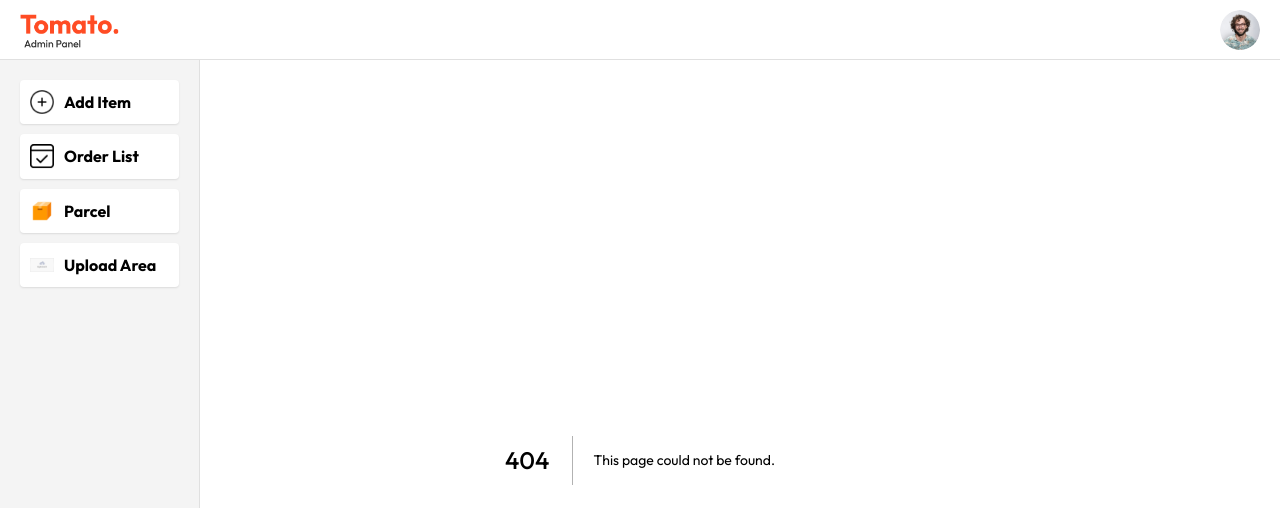
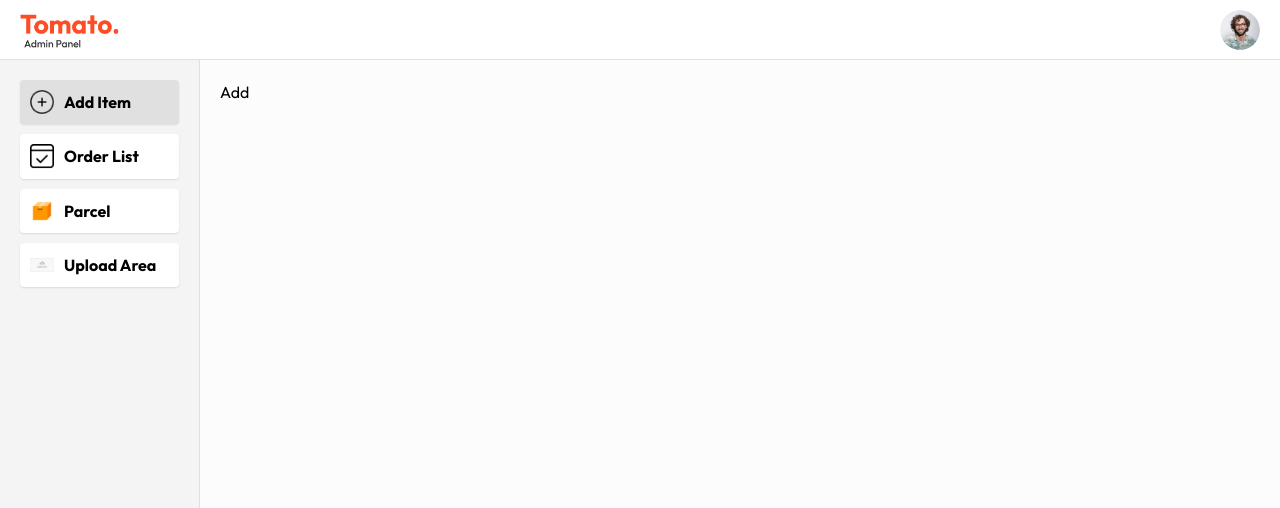
Before and after one commit to saurav-ghimire/Food-Delivery-App-Backend-Node-Express-MongoDB, a Next.js app in the folder admin/: page /add in a window 1280 px wide. Before the commit this address had no page. Shown: the top 508 px of the page. Built offline with nearby package versions, Linux system fonts and the light colour scheme.

Commit message:
Sidebar and navbar created

```diff
--- /dev/null
+++ b/admin/app/(pages)/add/page.jsx
@@ -0,0 +1,9 @@
+function Add() {
+  return (
+    <div>
+      <h2>Add</h2>
+    </div>
+   );
+}
+
+export default Add;
--- /dev/null
+++ b/admin/app/(pages)/list/page.jsx
@@ -0,0 +1,9 @@
+function List() {
+  return (
+    <div>
+      <h2>List Page</h2>
+    </div>
+   );
+}
+
+export default List;
--- /dev/null
+++ b/admin/app/(pages)/order/page.jsx
@@ -0,0 +1,5 @@
+function Order() {
+  return ( "Order" );
+}
+
+export default Order;
--- a/admin/app/component/sidebar/Sidebar.css
+++ b/admin/app/component/sidebar/Sidebar.css
@@ -7,9 +7,6 @@
   background-color: #f4f4f4;
   padding: 20px;
   border-right: 1px solid #e0e0e0;
-  position: fixed;
-  top: 60px;
-  left: 0;
 }
 
 .sidebar-item {
@@ -27,6 +24,10 @@
   background-color: #e0e0e0;
 }
 
+.sidebar-item.active {
+  background-color: #e0e0e0;
+}
+
 .sidebar-item img {
   margin-right: 10px;
 }
--- a/admin/app/component/sidebar/Sidebar.jsx
+++ b/admin/app/component/sidebar/Sidebar.jsx
@@ -1,19 +1,30 @@
-// components/sidebar/Sidebar.js
+
+"use client"
 import { assets } from '@/app/assets/assets';
 import './Sidebar.css';
 import Image from 'next/image';
+import Link from 'next/link';
+import { usePathname } from 'next/navigation';
+
 
 function Sidebar() {
+  const path  = usePathname();
   return (
     <aside className="sidebar">
-      <div className="sidebar-item">
-        <Image src={assets.add_icon} alt="Add" width={24} height={24} />
-        <span>Add Item</span>
-      </div>
-      <div className="sidebar-item">
+
+      <Link href="/add">
+        <div className={`sidebar-item ${path === '/add' ? 'active' : ''}`}>
+          <Image src={assets.add_icon} alt="Add" width={24} height={24} />
+          <span>Add Item</span>
+        </div>
+      </Link>
+      <Link href="/list">
+      <div className={`sidebar-item ${path === '/list' ? 'active' : ''}`}>
         <Image src={assets.order_icon} alt="Order" width={24} height={24} />
         <span>Order List</span>
       </div>
+      </Link>
+
       <div className="sidebar-item">
         <Image src={assets.parcel_icon} alt="Parcel" width={24} height={24} />
         <span>Parcel</span>
--- a/admin/app/globals.css
+++ b/admin/app/globals.css
@@ -9,3 +9,37 @@
   box-sizing: border-box;
   font-family: "Outfit", sans-serif;
 }
+
+body{
+  min-height: 100vh;
+  background-color: #fcfcfc;
+}
+
+a{
+  text-decoration: none;
+  color:inherit;
+}
+
+.layout {
+  display: flex;
+  flex-direction: column;
+  height: 100vh;
+}
+
+.main-content {
+  display: flex;
+  flex: 1;
+}
+
+.sidebar {
+  width: 200px;
+  background-color: #f4f4f4;
+  padding: 20px;
+  border-right: 1px solid #e0e0e0;
+}
+
+.page-content {
+  flex: 1;
+  padding: 20px;
+  overflow-y: auto;
+}
--- a/admin/app/layout.js
+++ b/admin/app/layout.js
@@ -1,5 +1,13 @@
+
+export const metadata = {
+  title: "Admin Page",
+  description: "Welcome to Admin Page",
+};
+
 import { Inter } from "next/font/google";
 import "./globals.css";
+
+
 import Navbar from "./component/navbar/Navbar";
 import Sidebar from "./component/sidebar/Sidebar";
 
```
